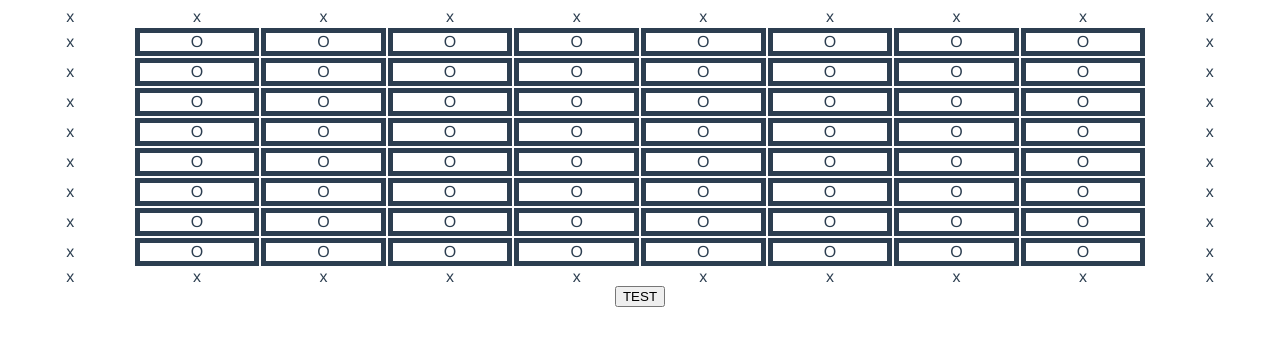
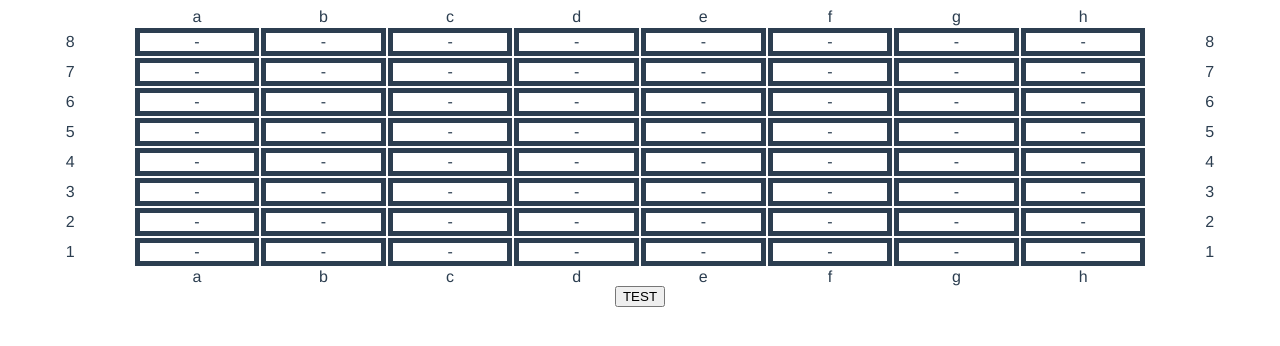
Before and after one commit to davefollett/chess-fun-number-8-amazon-checkmate, a Vue app: page / in a window 1280 px wide. Shown: the top 346 px of the page. Built offline with nearby package versions, Linux system fonts and the light colour scheme.

Commit message:
Fixed the row and column legends. Added a different default state to the 2d array of the board in the store.

```diff
--- a/src/components/ChessBoard.vue
+++ b/src/components/ChessBoard.vue
@@ -2,14 +2,14 @@
   <div>
   <div class="grid">
     <div v-for="(columnName,index) in columnLegend" :key="`top-${index}`">
-      <ChessSquare :value="columnName" :hasBorder="false"></ChessSquare>
+      <chess-square-legend :value="columnName"></chess-square-legend>
     </div>
     <div v-for="n in 80" :key="n">
-      <ChessSquare v-if="n % 10 === 1 || n % 10 === 0" :hasBorder="false" ></ChessSquare>
-      <ChessSquare v-else :row="getRow(n)" :column="getColumn(n)"></ChessSquare>
+      <chess-square-legend v-if="n % 10 === 1 || n % 10 === 0" :value="rowLegend[n]"></chess-square-legend>
+      <chess-square v-else :row="getRow(n)" :column="getColumn(n)"></chess-square>
     </div>
     <div v-for="(columnName,index) in columnLegend" :key="`bottom-${index}`">
-      <ChessSquare :value="columnName" :hasBorder="false"></ChessSquare>
+      <chess-square-legend :value="columnName"></chess-square-legend>
     </div>
   </div>
   <button @click="test">TEST</button>
@@ -18,15 +18,15 @@
 
 
 <script>
-//<ChessSquare v-if="n % 10 === 1 || n % 10 === 0" :value="rowLegend[n]" :hasBorder="false" ></ChessSquare>
-//<ChessSquare v-else :value="`${getRow(n)},${getColumn(n)}`"></ChessSquare>
-//<ChessSquare v-else :value="getSquareValue(getRow(n), getColumn(n))"></ChessSquare>
+
 import ChessSquare from '@/components/ChessSquare.vue'
+import ChessSquareLegend from '@/components/ChessSquareLegend.vue'
 
 export default {
   name: 'ChessBoard',
   components: {
-    ChessSquare
+    ChessSquare,
+    ChessSquareLegend
   },
   data () {
     return {
@@ -58,29 +58,16 @@ export default {
     getColumn(cellNumber) {
       return (cellNumber % 10) -2;
     },
-    getSquareValue: function(row, column) {
-      //console.log({row,column});
-      //console.log(this.$store);
-      return this.$store.getters.getSquareValue(row, column);
-    },
     test() {
 
       this.$store.dispatch('test');
     }
   },
-  /*
-  computed: {
-    getSquareValue: function(row, column) {
-      console.log({row,column});
-      //console.log(this.$store);
-      return "W";//this.$store.chessboard.getters.getSquareValue(row, column);
-    },
-  }
-  */
 }
 </script>
 
 <style scoped>
+
 .grid {
     display: grid;
     grid-template-columns: repeat(10, 1fr);
--- a/src/components/ChessSquare.vue
+++ b/src/components/ChessSquare.vue
@@ -1,5 +1,5 @@
 <template>
-  <div :class="{ border: hasBorder }">
+  <div class="border">
     {{ value }}
   </div>
 </template>
@@ -8,17 +8,11 @@
 export default {
   name: 'ChessSquare',
   props: {
-    //value: String,
     row: Number,
     column: Number,
-    hasBorder: {
-      default: true,
-      type: Boolean
-    }
   },
   computed: {
     value() {
-      if(!this.hasBorder) return "x";
       return this.$store.getters.getSquareValue(this.row, this.column);
     },
   }
@@ -26,6 +20,7 @@ export default {
 </script>
 
 <style scoped>
+
 .border {
   border-style: solid;
   border-width: 5px;
--- /dev/null
+++ b/src/components/ChessSquareLegend.vue
@@ -0,0 +1,18 @@
+<template>
+  <div>
+    {{ value }}
+  </div>
+</template>
+
+<script>
+export default {
+  name: 'ChessSquareLegend',
+  props: {
+    value: String,
+  }
+}
+</script>
+
+<style scoped>
+
+</style>
--- a/src/store/modules/chessboard.js
+++ b/src/store/modules/chessboard.js
@@ -1,31 +1,28 @@
 const DEFAULT_SQUARE = "O";
+const INIT_SQUARE = "-"
 
-
-function initializeBoard() {
+function initializeBoard(initialState) {
   let board = new Array(8);
   for(let i = 0; i < board.length; i++) {
-    board[i] = new Array(DEFAULT_SQUARE,
-                         DEFAULT_SQUARE,
-                         DEFAULT_SQUARE,
-                         DEFAULT_SQUARE,
-                         DEFAULT_SQUARE,
-                         DEFAULT_SQUARE,
-                         DEFAULT_SQUARE,
-                         DEFAULT_SQUARE);
+    board[i] = new Array(initialState,
+                         initialState,
+                         initialState,
+                         initialState,
+                         initialState,
+                         initialState,
+                         initialState,
+                         initialState);
   }
   return board;
 }
 
-
-
 const state = {
-    chessboard: initializeBoard()
+    chessboard: initializeBoard(INIT_SQUARE)
   }
 
 
   const getters = {
     getSquareValue: (state) => (row, column) => {
-      console.log(state.chessboard);
       return state.chessboard[row][column];
     }
   }
@@ -41,11 +38,13 @@ const state = {
 
   const mutations = {
     CHANGE_SQUARE: (state) => {
-      let newArray = state.chessboard.map(function(arr) {
-        return arr.slice();
-      });
-      newArray[0][0] = "X";
-      state.chessboard = newArray;//[0][0] = "X";
+      let newBoard = initializeBoard(DEFAULT_SQUARE);
+      newBoard[0][0] = "X";
+
+
+
+
+      state.chessboard = newBoard;
     }
   }
 
```
